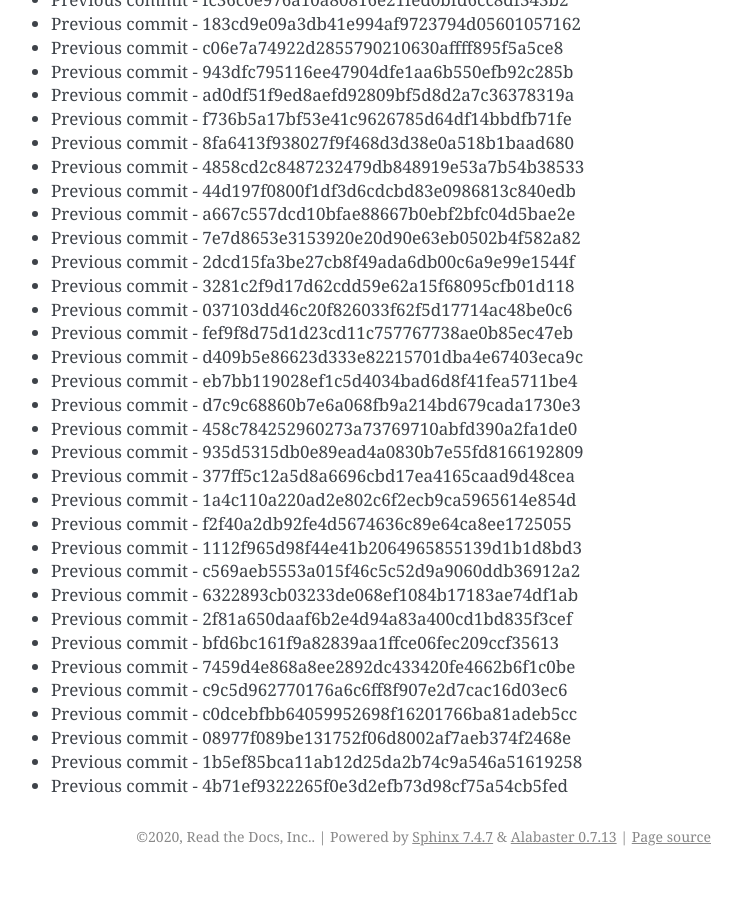
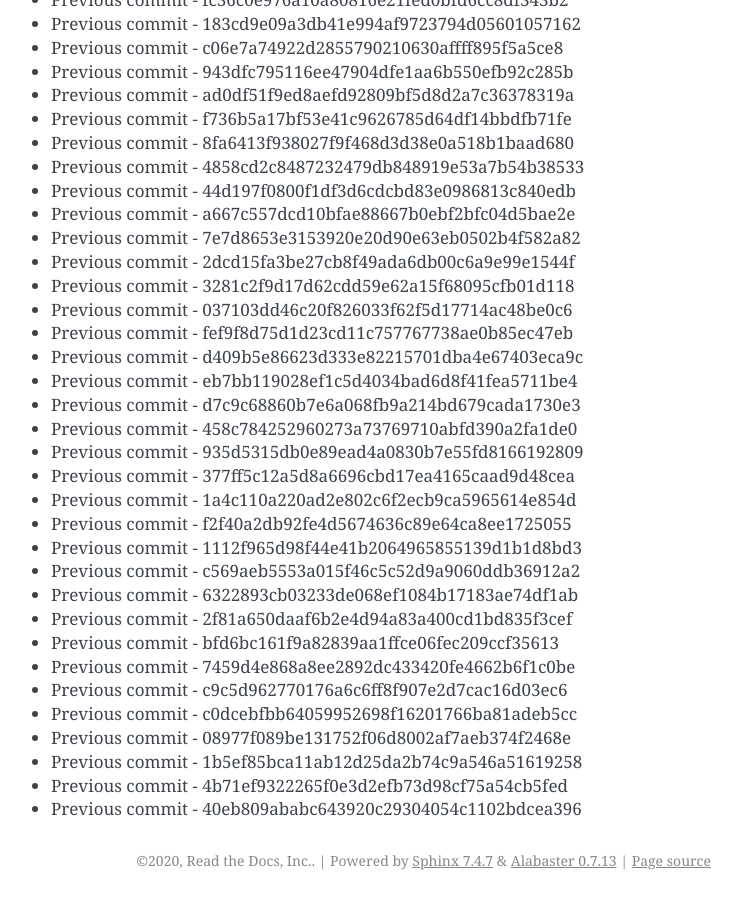
Before and after one commit to readthedocs/rtd-git-stresstest, a Sphinx documentation site: the page built from docs/updates.rst, in a window 1280 px wide and 900 px high, scrolled down 101554 px. Shown: the whole window, without its empty margins (399-1141 px from the left). Built offline with Sphinx 7.4.7, drawn with Linux system fonts in a browser that asks for light colours; before the commit the page ends 102430 px from its top, so only the background shows below that.

Commit message:
Generating commit from previous: 40eb809ababc643920c29304054c1102bdcea396

```diff
--- a/docs/updates.rst
+++ b/docs/updates.rst
@@ -4299,3 +4299,4 @@ It can be tested for any performance characteristics.
 * Previous commit - 08977f089be131752f06d8002af7aeb374f2468e
 * Previous commit - 1b5ef85bca11ab12d25da2b74c9a546a51619258
 * Previous commit - 4b71ef9322265f0e3d2efb73d98cf75a54cb5fed
+* Previous commit - 40eb809ababc643920c29304054c1102bdcea396
```
